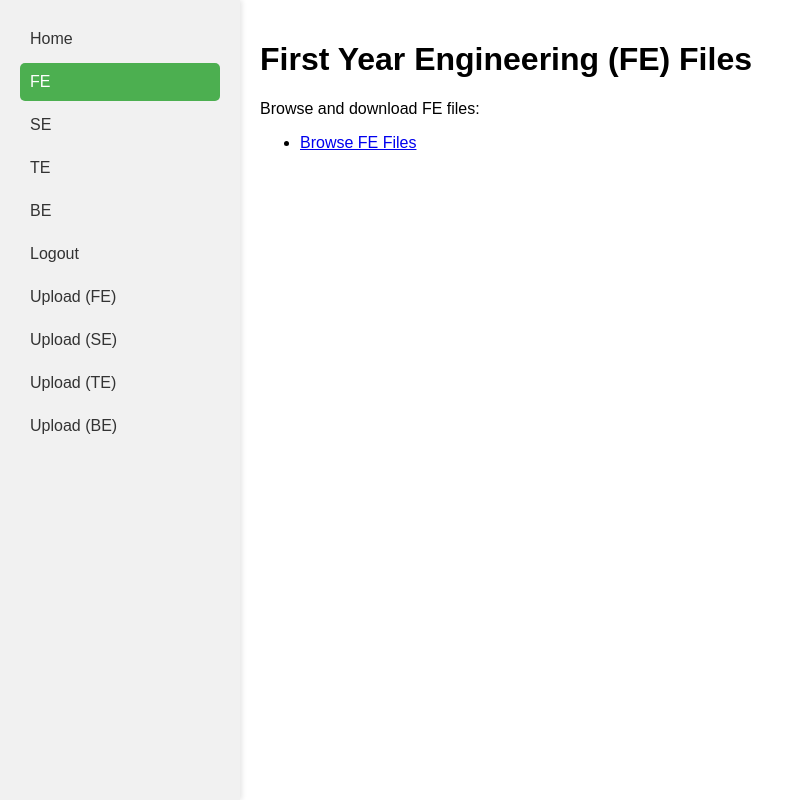
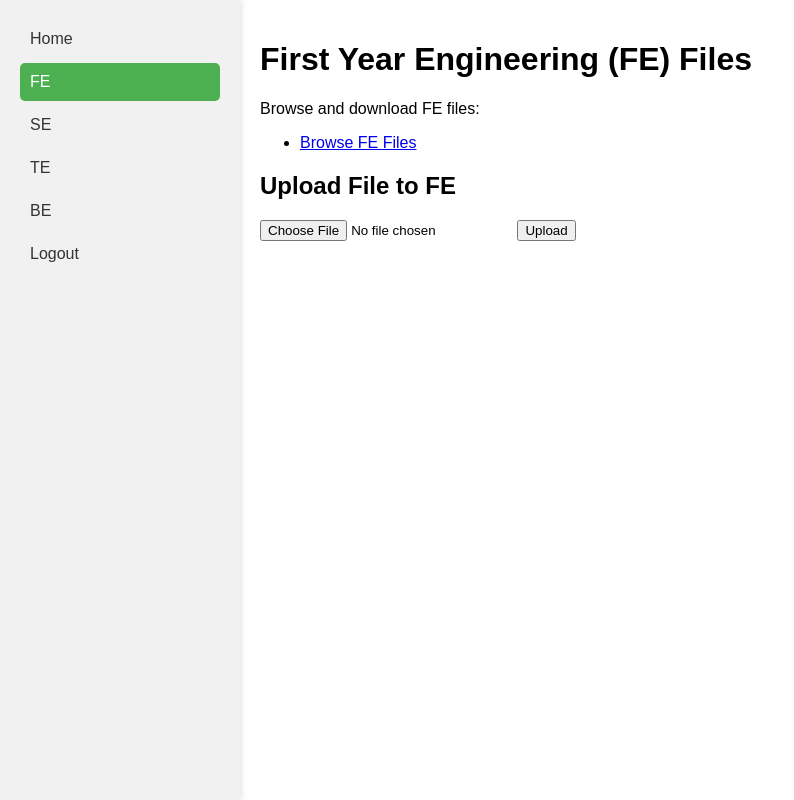
Before and after one commit to amey-kadam/studyinfoweb, a Flask app: page /FE in a window 1280 px wide. Shown: the whole page, without its empty margins (0-794 px from the left). Run offline with Flask 3, Linux system fonts and the light colour scheme; a user stored in the database is signed in.

Commit message:
few more changes

```diff
--- a/app.py
+++ b/app.py
@@ -77,7 +77,8 @@ def register():
 def category_page(category):
     if category not in ['FE', 'SE', 'TE', 'BE']:
         abort(404)
-    return render_template(f'{category.lower()}.html', category=category)
+    return render_template(f'{category.lower()}.html', category=category, is_admin=current_user.is_admin)
+
 
 @app.route('/<category>/files/<path:subpath>')
 @login_required
--- /dev/null
+++ b/static/styles.css
@@ -0,0 +1,44 @@
+body {
+    display: flex;
+    margin: 0;
+    padding: 0;
+    height: 100vh;
+    font-family: Arial, sans-serif;
+}
+.navbar {
+    width: 200px;
+    background-color: #f1f1f1;
+    padding: 20px;
+    box-shadow: 2px 0 5px rgba(0,0,0,0.1);
+}
+.navbar a {
+    display: block;
+    padding: 10px;
+    text-decoration: none;
+    color: #333;
+    margin-bottom: 5px;
+    border-radius: 5px;
+}
+.navbar a:hover {
+    background-color: #ddd;
+}
+.navbar a.active {
+    background-color: #4CAF50;
+    color: white;
+}
+.content {
+    flex-grow: 1;
+    padding: 20px;
+    overflow-y: auto;
+}
+.flash-messages {
+    list-style-type: none;
+    padding: 0;
+}
+.flash-message {
+    padding: 10px;
+    margin-bottom: 10px;
+    border-radius: 5px;
+    background-color: #f0f0f0;
+    border: 1px solid #ddd;
+}
--- a/templates/base.html
+++ b/templates/base.html
@@ -4,52 +4,7 @@
     <meta charset="UTF-8">
     <meta name="viewport" content="width=device-width, initial-scale=1.0">
     <title>{% block title %}File Browser{% endblock %}</title>
-    <style>
-        body {
-            display: flex;
-            margin: 0;
-            padding: 0;
-            height: 100vh;
-            font-family: Arial, sans-serif;
-        }
-        .navbar {
-            width: 200px;
-            background-color: #f1f1f1;
-            padding: 20px;
-            box-shadow: 2px 0 5px rgba(0,0,0,0.1);
-        }
-        .navbar a {
-            display: block;
-            padding: 10px;
-            text-decoration: none;
-            color: #333;
-            margin-bottom: 5px;
-            border-radius: 5px;
-        }
-        .navbar a:hover {
-            background-color: #ddd;
-        }
-        .navbar a.active {
-            background-color: #4CAF50;
-            color: white;
-        }
-        .content {
-            flex-grow: 1;
-            padding: 20px;
-            overflow-y: auto;
-        }
-        .flash-messages {
-            list-style-type: none;
-            padding: 0;
-        }
-        .flash-message {
-            padding: 10px;
-            margin-bottom: 10px;
-            border-radius: 5px;
-            background-color: #f0f0f0;
-            border: 1px solid #ddd;
-        }
-    </style>
+    <link rel="stylesheet" href="static/styles.css">
 </head>
 <body>
     <div class="navbar">
@@ -61,12 +16,6 @@
 
         {% if current_user.is_authenticated %}
             <a href="{{ url_for('logout') }}">Logout</a>
-            {% if current_user.is_admin %}
-                <a href="{{ url_for('upload_file', category='FE') }}">Upload (FE)</a>
-                <a href="{{ url_for('upload_file', category='SE') }}">Upload (SE)</a>
-                <a href="{{ url_for('upload_file', category='TE') }}">Upload (TE)</a>
-                <a href="{{ url_for('upload_file', category='BE') }}">Upload (BE)</a>
-            {% endif %}
         {% else %}
             <a href="{{ url_for('login') }}">Login</a>
             <a href="{{ url_for('register') }}">Register</a>
--- a/templates/fe.html
+++ b/templates/fe.html
@@ -8,4 +8,13 @@
     <ul>
         <li><a href="{{ url_for('browse_files', category='FE', subpath='') }}">Browse FE Files</a></li>
     </ul>
+
+    {% if is_admin %}
+        <h2>Upload File to {{ category }}</h2>
+        <form method="POST" enctype="multipart/form-data">
+            <input type="file" name="file" required>
+            <input type="submit" value="Upload">
+        </form>
+    {% endif %}
+
 {% endblock %}
```
Also changed, not shown: templates/be.html (+9 -0 lines), templates/se.html (+9 -0 lines), templates/te.html (+9 -0 lines), templates/upload.html (deleted, +0 -9 lines).
